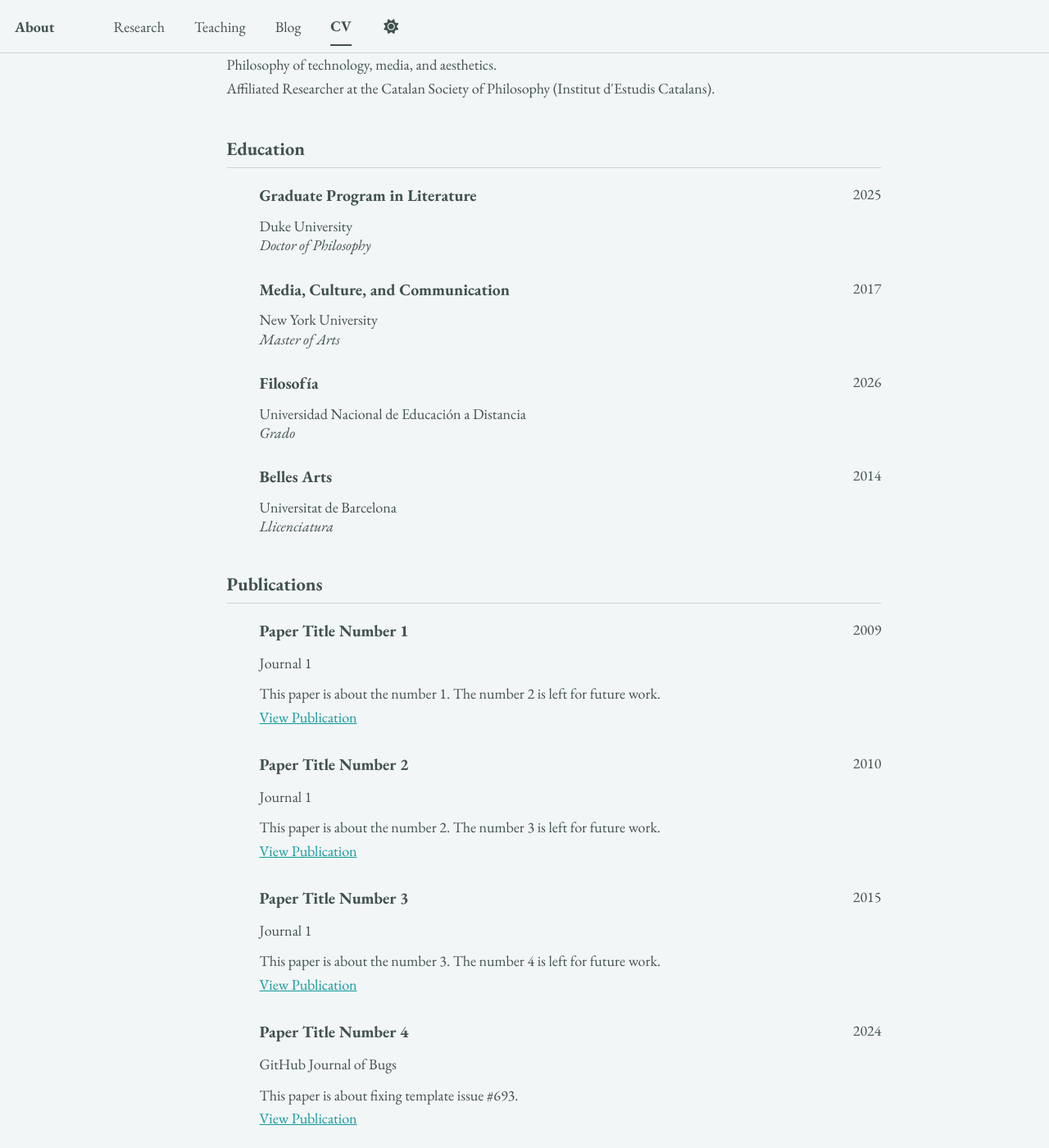
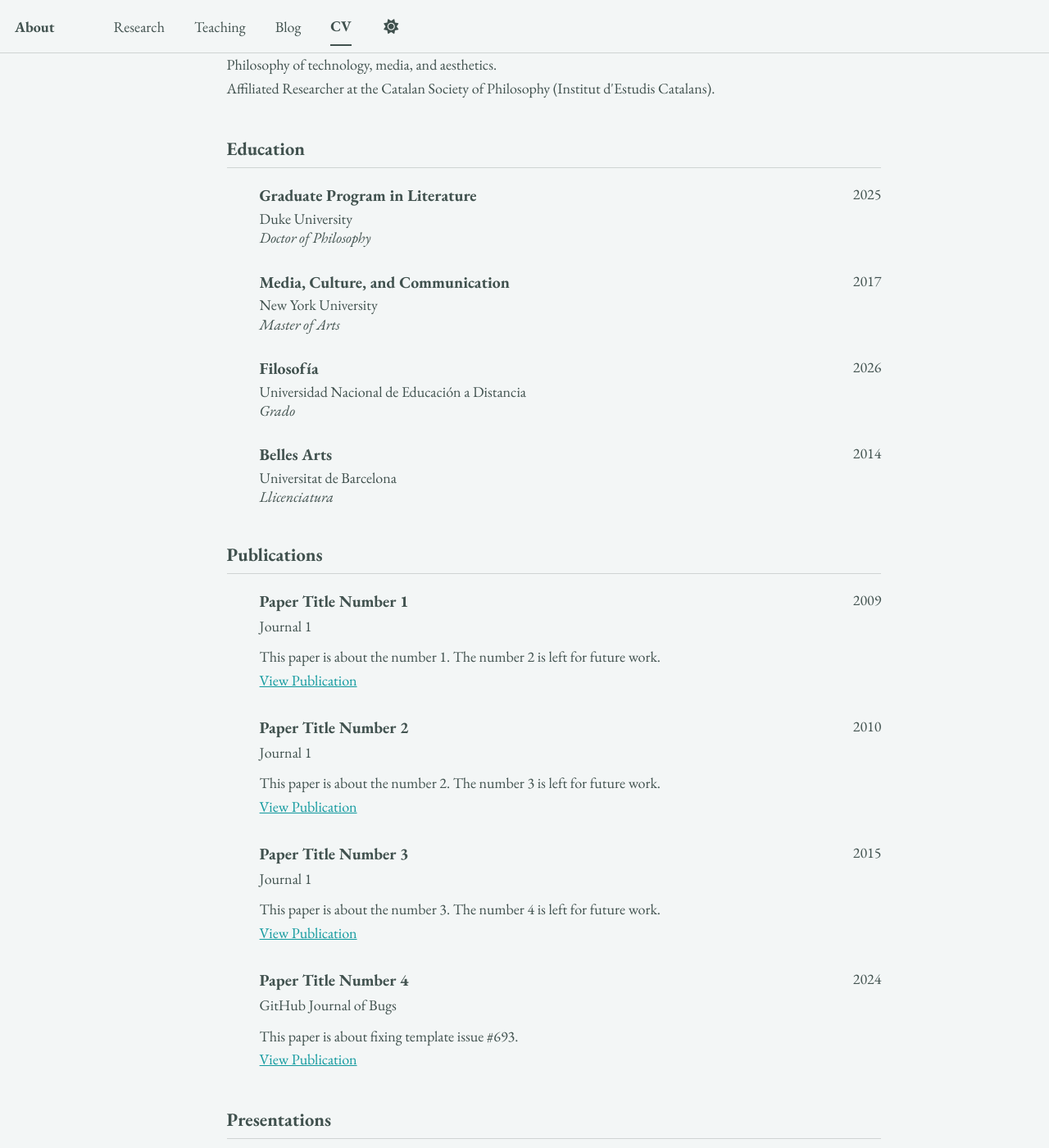
Before and after one commit to epujol90/epujol90.github.io, a Jekyll site: the page built from _pages/cv-json.md, in a window 1280 px wide and 1400 px high, scrolled down 341 px. Shown: the whole window at 82% size. Built offline with Jekyll 4.4.1, drawn with Linux system fonts in a browser that asks for light colours; a script bundle is joined from its source files by our own code; library files that are not in the unit come from our copies.

Commit message:
Update cv-template.html

```diff
--- a/_includes/cv-template.html
+++ b/_includes/cv-template.html
@@ -17,6 +17,18 @@
   .cv-header h1 {
     font-size: 1.8em;
     font-weight: normal;
+  }
+
+  .cv-item-header {
+    margin-bottom: 0;
+  }
+
+  .cv-item-content {
+    margin-top: 0;
+  }
+
+  .cv-item-title {
+    margin-bottom: 0;
   }
 
   .cv-education .cv-item-subtitle,
```
